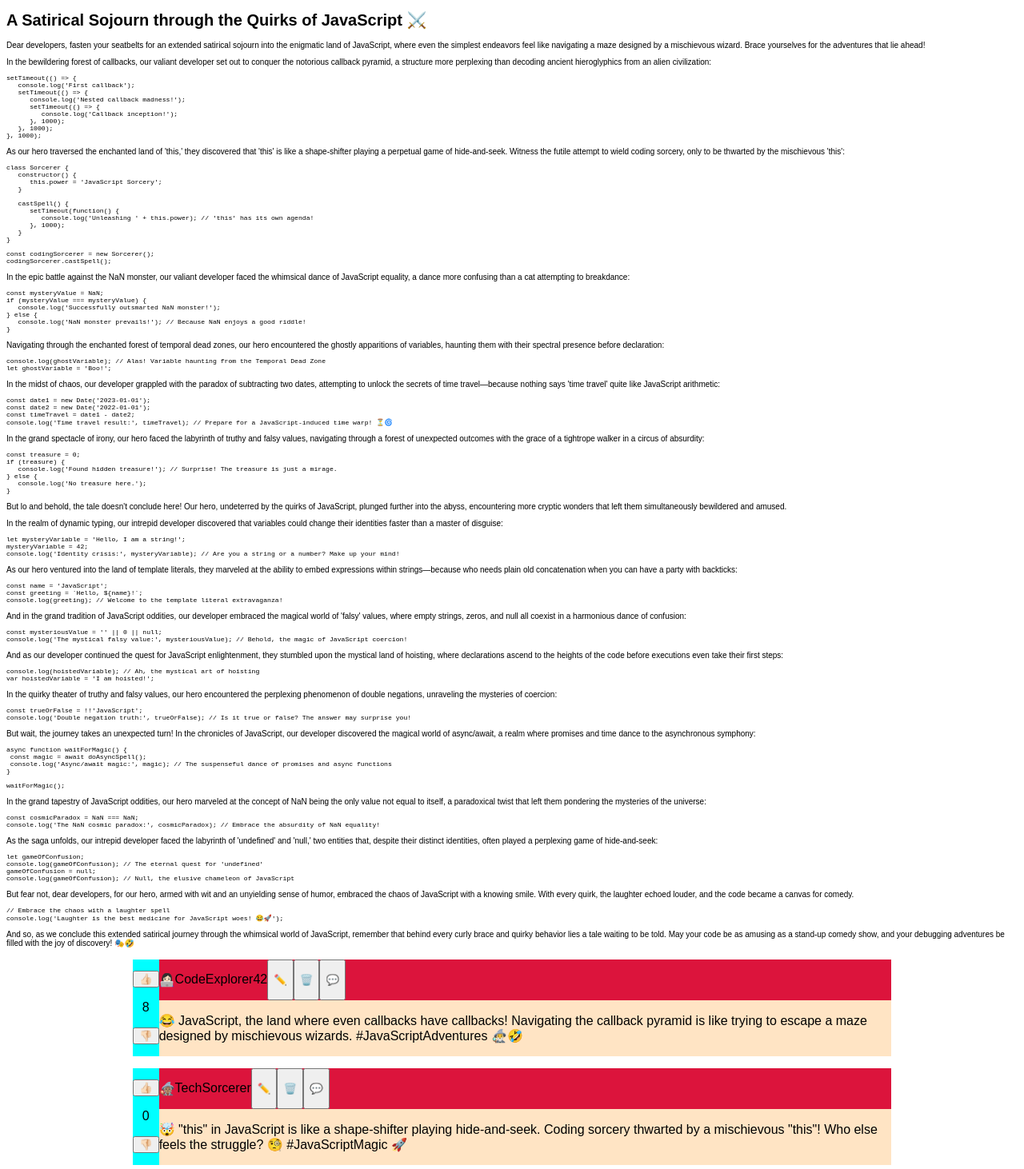
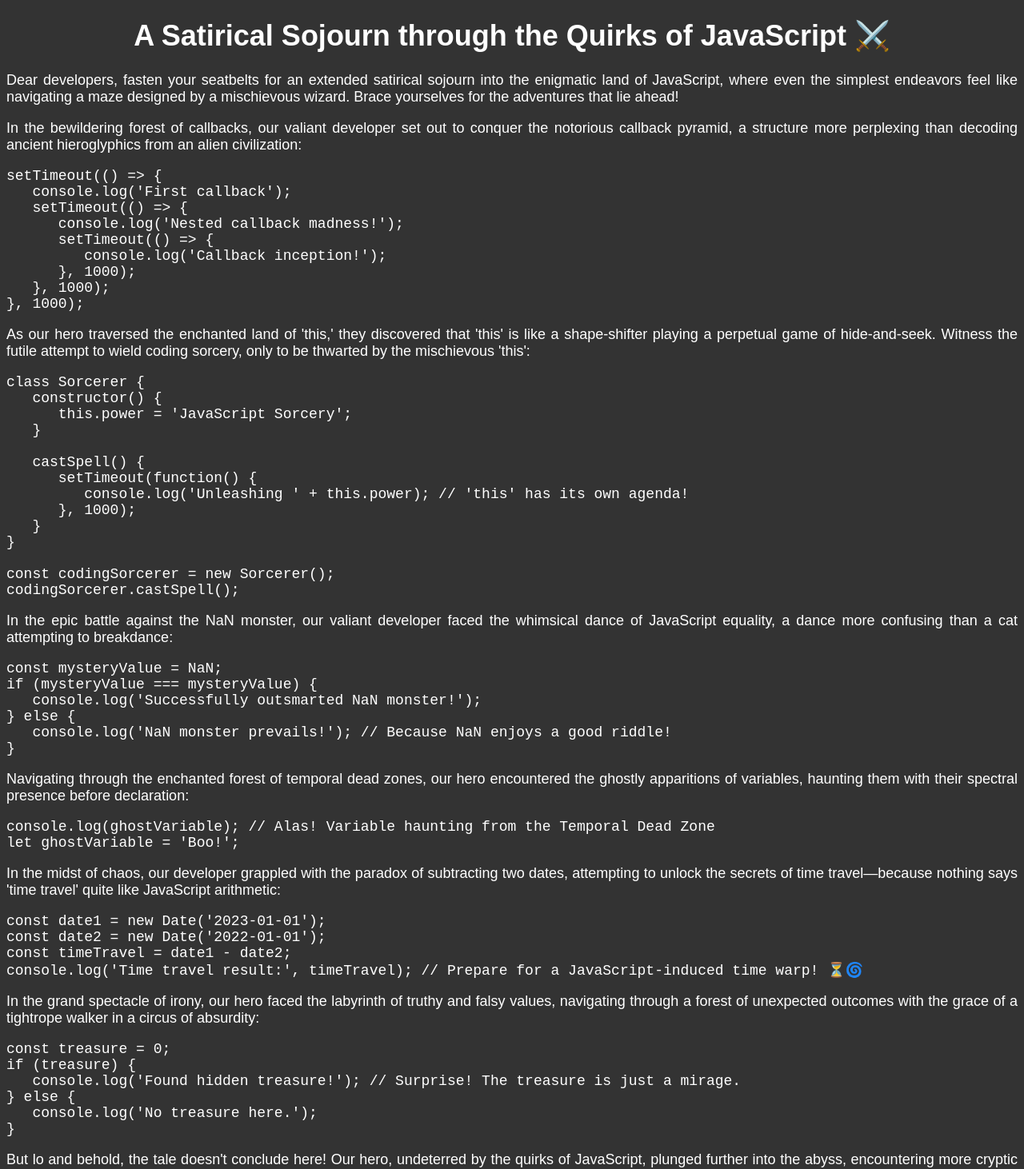
Before and after one commit to judith-sanchez/topacademy-full-stack-react-node, a React app in the folder react-context/: page / in a window 1280 px wide. Shown: the top 1462 px of the page at 80% size. Built offline with nearby package versions, Linux system fonts and the light colour scheme; the HTML template or start-up script is replaced by a standard one.

Commit message:
Working on design

```diff
--- a/react-context/src/BlogPost.tsx
+++ b/react-context/src/BlogPost.tsx
@@ -1,6 +1,7 @@
 import React from 'react';
 import blogPosts from './blogPosts.json';
-import { useComments, Comment as CommentType } from './CommentsContext';
+import {useComments, Comment as CommentType} from './CommentsContext';
+import styles from './styles/BlogPost.module.css';
 
 import Comment from './Comment';
 
@@ -18,7 +19,7 @@ const Blog: React.FC = () => {
 
 	return (
 		<>
-      <div className="blog-post-container">
+			<div className={styles.blogPost}>
 				{blogPosts.map((post: BlogPost) => (
 					<div key={post.id}>
 						<h1>{post.title}</h1>
@@ -31,7 +32,7 @@ const Blog: React.FC = () => {
 					</div>
 				))}
 			</div>
-      {blogComments?.map((comment) => (
+			{blogComments?.map(comment => (
 				<Comment
 					key={comment.id}
 					commentId={comment.id}
--- a/react-context/src/Comment.tsx
+++ b/react-context/src/Comment.tsx
@@ -1,5 +1,5 @@
 import React from 'react';
-import useComment, { CommentActions } from './useComment';
+import useComment, {CommentActions} from './useComment';
 import styles from './styles/Comment.module.css';
 
 interface CommentProps {
@@ -19,7 +19,7 @@ const Comment: React.FC<CommentProps> = ({
 	text,
 	votes,
 }: CommentProps) => {
-  const { addVote, subtractVote, editComment, deleteComment }: CommentActions =
+	const {addVote, subtractVote, editComment, deleteComment}: CommentActions =
 		useComment(commentId);
 
 	return (
@@ -43,9 +43,15 @@ const Comment: React.FC<CommentProps> = ({
 			</div>
 			<div className={styles.secondaryContainer}>
 				<div className={styles.infoAndFunctionalities}>
+					<div className={styles.postInfo}>
+						<div className={styles.avatar}>
 							<p>{avatar}</p>
-          <p>{username}</p>
-          <p>{datePosted}</p>
+						</div>
+
+						<p className={styles.username}>{username}</p>
+						<p className={styles.datePosted}>{datePosted}</p>
+					</div>
+					<div className={styles.functionalities}>
 						<button
 							onClick={() => {
 								editComment();
@@ -60,7 +66,8 @@ const Comment: React.FC<CommentProps> = ({
 						>
 							🗑️
 						</button>
-          <button>💬</button>
+						<button className={styles.reply}>↩️ Reply</button>
+					</div>
 				</div>
 				<p>{text}</p>
 			</div>
--- a/react-context/src/styles/App.css
+++ b/react-context/src/styles/App.css
@@ -1,7 +1,8 @@
 :root {
-  box-sizing: border-box;
-  font-family: Arial, Helvetica, sans-serif;
-  font-size: 62.5%;
-  margin: 0;
-  padding: 0;
+	background-color: #333333;
+	box-sizing: border-box;
+	font-family: Arial, Helvetica, sans-serif;
+	font-size: 62.5%;
+	margin: auto;
+	padding: 0;
 }
--- /dev/null
+++ b/react-context/src/styles/BlogPost.module.css
@@ -0,0 +1,12 @@
+.blogPost {
+	color: white;
+	font-size: 1.8rem;
+}
+
+h1 {
+	text-align: center;
+}
+
+p {
+	text-align: justify;
+}
--- a/react-context/src/styles/Comment.module.css
+++ b/react-context/src/styles/Comment.module.css
@@ -1,26 +1,66 @@
+:root {
+	--main-color: rgb(241, 241, 241);
+}
+
 .mainContainer {
+	border-radius: 0.75rem;
+	color: black;
 	display: flex;
 	flex-flow: row nowrap;
 	font-size: 1.6rem;
-  background-color: aquamarine;
+	background-color: white;
 	margin: 1.5rem auto;
+	padding: 1rem;
 	width: 75%;
 }
 
 .votes {
 	align-items: center;
-  background-color: aqua;
+	background-color: var(--main-color);
+	border-radius: 2rem;
 	display: flex;
 	flex-flow: column nowrap;
 	justify-content: center;
-}
-
-.secondaryContainer {
-  background-color: bisque;
+	margin-right: 1rem;
+	width: 10rem;
 }
 
 .infoAndFunctionalities {
-  background-color: crimson;
+	align-items: center;
+	display: flex;
+	flex-flow: row nowrap;
+	justify-content: space-between;
+
+	padding: 0 1rem;
+}
+
+.postInfo {
+	align-items: center;
 	display: flex;
 	flex-flow: row nowrap;
 }
+
+.avatar {
+	align-items: center;
+	background-color: var(--main-color);
+	border-radius: 100%;
+	display: flex;
+	height: 4rem;
+	justify-content: center;
+	width: 4rem;
+}
+
+.username {
+	margin: 0 1rem;
+}
+
+.functionalities {
+	display: flex;
+	flex-flow: row nowrap;
+}
+
+button {
+	background-color: transparent;
+	border: none;
+	cursor: pointer;
+}
```
Lines whose indentation alone changed are shown as unchanged.
